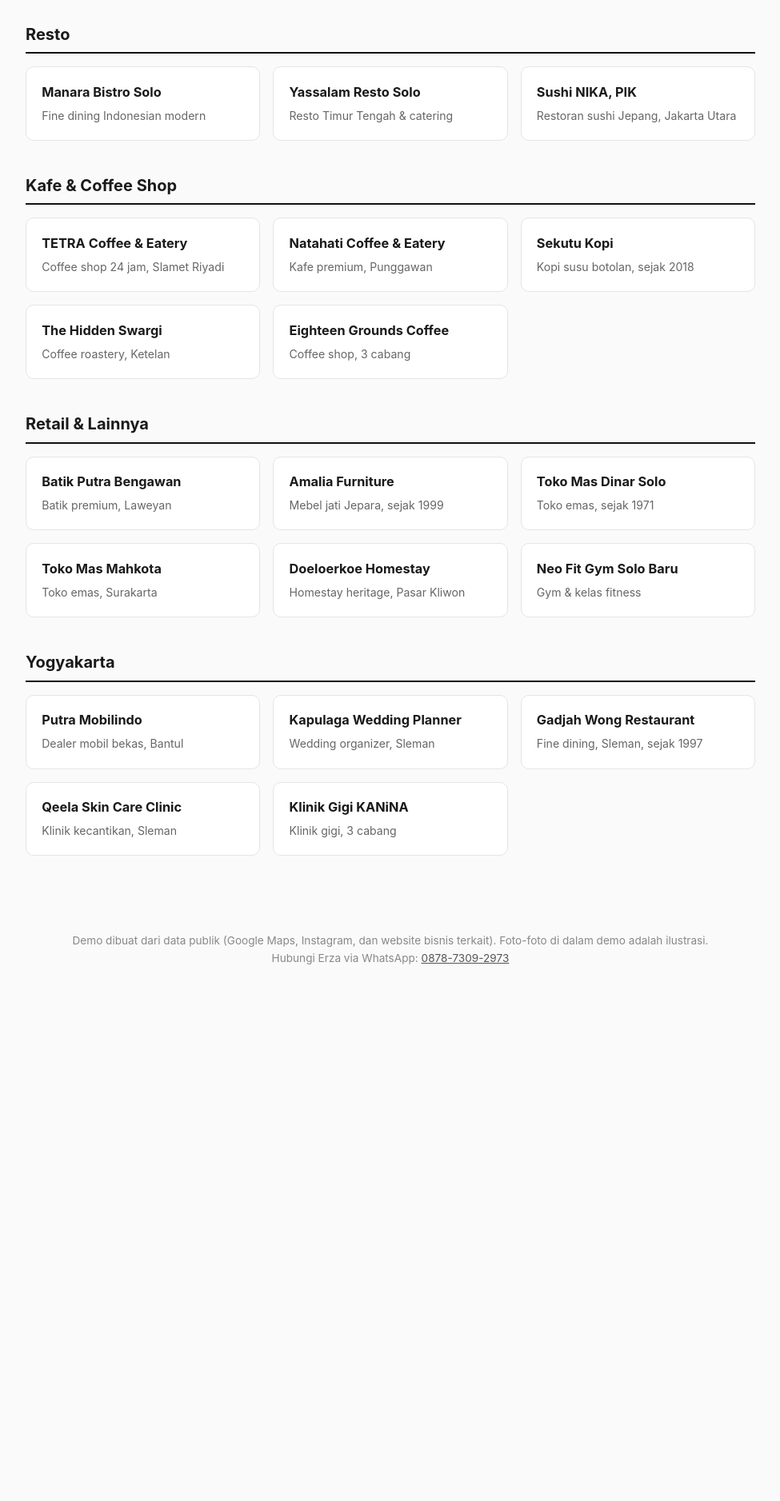
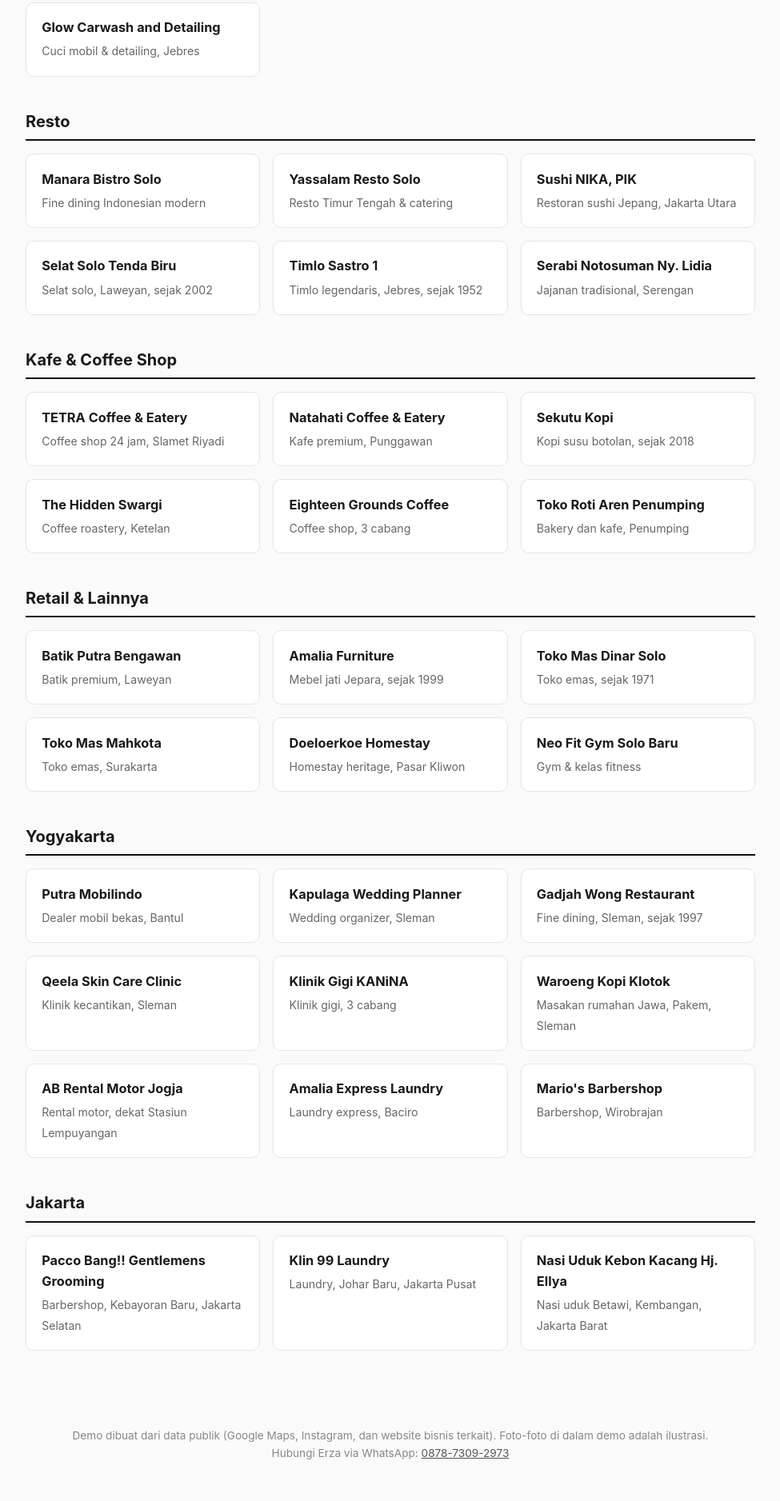
Before and after one commit to Erzarafy/web-demo-umkm, a plain HTML site: page demo/index.html in a window 1280 px wide. Shown: the part 1586-3463 px from the top of the page at 80% size, without its empty margins (152-1127 px from the left). Before the commit the page ends 2844 px from the top, so only its background shows below. Drawn offline with Linux system fonts and the light colour scheme.

Commit message:
Jumlah demo 38 menjadi 50: homepage, pricelist, daftar demo batch 2

```diff
--- a/demo/index.html
+++ b/demo/index.html
@@ -94,6 +94,7 @@
     <a class="card" href="../trisno-motor/"><b>Trisno Motor</b><span>Dealer mobil bekas, Kartasura</span></a>
     <a class="card" href="../diral-motor/"><b>Diral Motor</b><span>Dealer mobil bekas, Kartasura</span></a>
     <a class="card" href="../rka-transport/"><b>RKA Transport Indonesia</b><span>Rental mobil premium</span></a>
+    <a class="card" href="../glow-carwash/"><b>Glow Carwash and Detailing</b><span>Cuci mobil &amp; detailing, Jebres</span></a>
   </div>
 
   <h2>Resto</h2>
@@ -101,6 +102,9 @@
     <a class="card" href="../manara-bistro/"><b>Manara Bistro Solo</b><span>Fine dining Indonesian modern</span></a>
     <a class="card" href="../yassalam-resto/"><b>Yassalam Resto Solo</b><span>Resto Timur Tengah &amp; catering</span></a>
     <a class="card" href="../sushi-nika/"><b>Sushi NIKA, PIK</b><span>Restoran sushi Jepang, Jakarta Utara</span></a>
+    <a class="card" href="../selat-tenda-biru/"><b>Selat Solo Tenda Biru</b><span>Selat solo, Laweyan, sejak 2002</span></a>
+    <a class="card" href="../timlo-sastro/"><b>Timlo Sastro 1</b><span>Timlo legendaris, Jebres, sejak 1952</span></a>
+    <a class="card" href="../serabi-notosuman/"><b>Serabi Notosuman Ny. Lidia</b><span>Jajanan tradisional, Serengan</span></a>
   </div>
 
   <h2>Kafe &amp; Coffee Shop</h2>
@@ -110,6 +114,7 @@
     <a class="card" href="../sekutu-kopi/"><b>Sekutu Kopi</b><span>Kopi susu botolan, sejak 2018</span></a>
     <a class="card" href="../swargi-coffee/"><b>The Hidden Swargi</b><span>Coffee roastery, Ketelan</span></a>
     <a class="card" href="../eighteen-grounds/"><b>Eighteen Grounds Coffee</b><span>Coffee shop, 3 cabang</span></a>
+    <a class="card" href="../toko-roti-aren/"><b>Toko Roti Aren Penumping</b><span>Bakery dan kafe, Penumping</span></a>
   </div>
 
   <h2>Retail &amp; Lainnya</h2>
@@ -129,6 +134,17 @@
     <a class="card" href="../gadjah-wong-restaurant/"><b>Gadjah Wong Restaurant</b><span>Fine dining, Sleman, sejak 1997</span></a>
     <a class="card" href="../qeela-skin-care/"><b>Qeela Skin Care Clinic</b><span>Klinik kecantikan, Sleman</span></a>
     <a class="card" href="../klinik-gigi-kanina/"><b>Klinik Gigi KANiNA</b><span>Klinik gigi, 3 cabang</span></a>
+    <a class="card" href="../kopi-klotok/"><b>Waroeng Kopi Klotok</b><span>Masakan rumahan Jawa, Pakem, Sleman</span></a>
+    <a class="card" href="../ab-rental-motor/"><b>AB Rental Motor Jogja</b><span>Rental motor, dekat Stasiun Lempuyangan</span></a>
+    <a class="card" href="../amalia-laundry/"><b>Amalia Express Laundry</b><span>Laundry express, Baciro</span></a>
+    <a class="card" href="../marios-barbershop/"><b>Mario's Barbershop</b><span>Barbershop, Wirobrajan</span></a>
+  </div>
+
+  <h2>Jakarta</h2>
+  <div class="grid">
+    <a class="card" href="../pacco-bang/"><b>Pacco Bang!! Gentlemens Grooming</b><span>Barbershop, Kebayoran Baru, Jakarta Selatan</span></a>
+    <a class="card" href="../klin99-laundry/"><b>Klin 99 Laundry</b><span>Laundry, Johar Baru, Jakarta Pusat</span></a>
+    <a class="card" href="../nasi-uduk-hj-ellya/"><b>Nasi Uduk Kebon Kacang Hj. Ellya</b><span>Nasi uduk Betawi, Kembangan, Jakarta Barat</span></a>
   </div>
 </main>
 <footer>
```
Also changed, not shown: index.html (+4 -4 lines), pricelist/index.html (+2 -2 lines).
